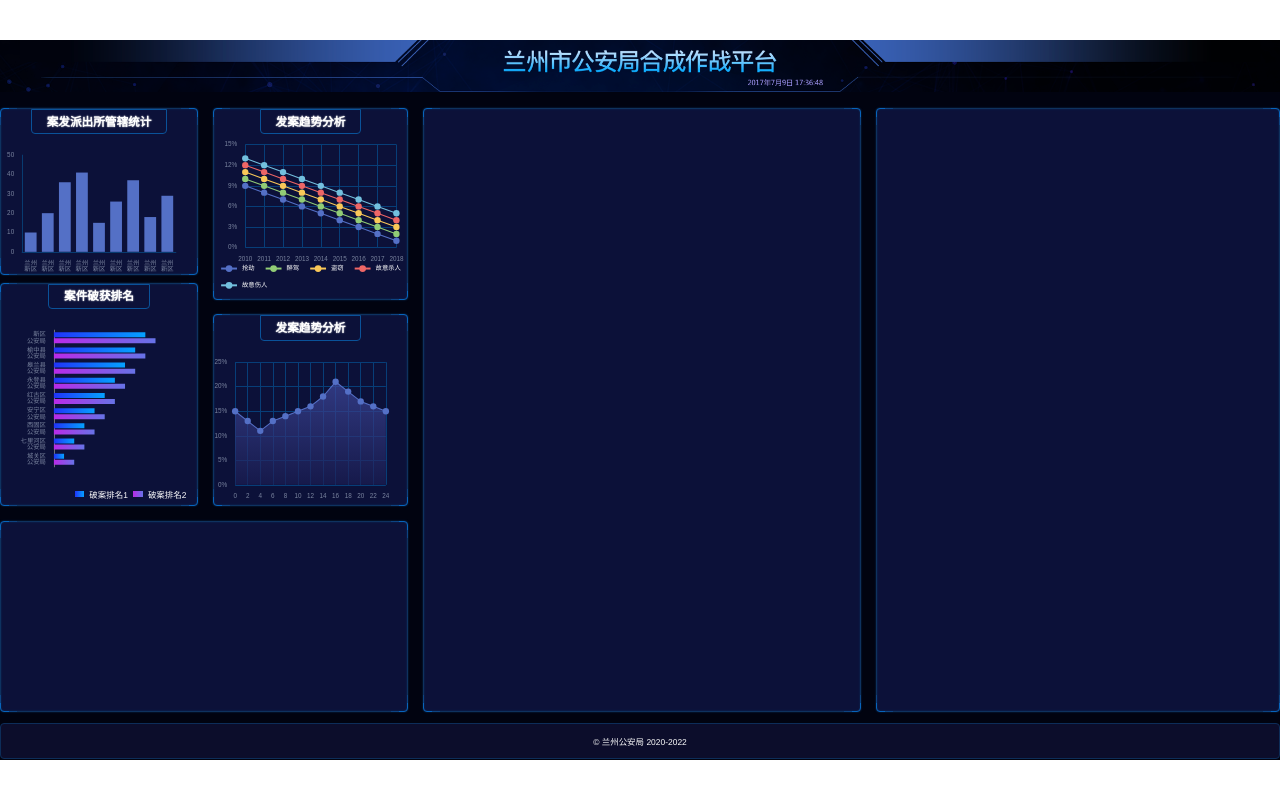
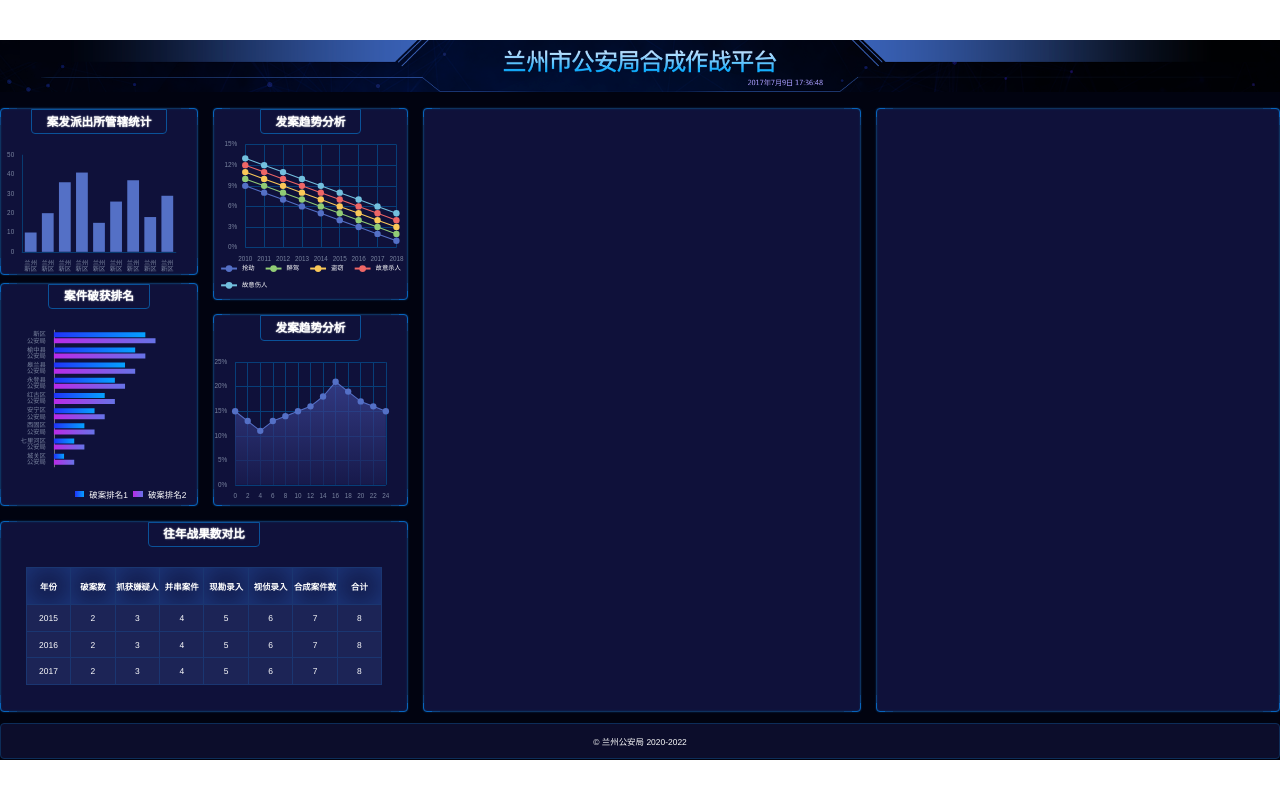
Before and after one commit to niuniu315/daping-demo, a Vue app: page /#/ in a window 1280 px wide. Built offline with nearby package versions, Linux system fonts and the light colour scheme.

Commit message:
完成chart5

```diff
--- a/src/assets/home.scss
+++ b/src/assets/home.scss
@@ -55,7 +55,8 @@
       border-radius: 4px;
       position: relative;
       box-shadow: 0 0 2px 0 #0e325f, inset 0 0 2px 0 #0e325f;
-      background: #0c1139;
+      background: #0f113a;
+
 
       &::before {
         content: '';
@@ -102,7 +103,7 @@
       grid-area: box5;
     }
 
-    .管辖统计, .破获排名, .发案趋势, .案发时段 {
+    .管辖统计, .破获排名, .发案趋势, .案发时段, .战果 {
       height: px(315);
       display: flex;
       flex-direction: column;
@@ -127,6 +128,27 @@
 
     .发案趋势, .案发时段 {
       height: px(363);
+    }
+    .战果 {
+      > table {
+        margin-top: px(38);
+        border-collapse: collapse;
+        th, td {
+          border: 1px solid #1a3671;
+        }
+        thead {
+          th {
+            height: px(70);
+            box-shadow: inset 0 0 px(60) 0 #1f3d85;
+          }
+        }
+        tbody {
+          td {height: px(50); width: px(84);
+            background: #1c2456;
+          }
+
+        }
+      }
     }
 
     .破获排名 {
--- a/src/components/Home.vue
+++ b/src/components/Home.vue
@@ -11,7 +11,9 @@
           <Chart3/>
           <Chart4/>
         </section>
-        <section class="bordered section3"></section>
+        <section class="bordered section3">
+          <Chart5/>
+        </section>
         <section class="bordered section4"></section>
         <section class="bordered section5"></section>
       </main>
@@ -28,10 +30,11 @@
 import Chart2 from './charts/Chart2.vue';
 import Chart3 from './charts/Chart3.vue';
 import Chart4 from './charts/Chart4.vue';
+import Chart5 from './charts/Chart5.vue';
 
 export default {
   name: 'Home',
-  components: {Chart4, Chart3, Chart2, Chart1},
+  components: {Chart5, Chart4, Chart3, Chart2, Chart1},
   setup() {
     const year = new Date().getFullYear();
     return {year};
--- /dev/null
+++ b/src/components/charts/Chart5.vue
@@ -0,0 +1,34 @@
+<template>
+  <div class="战果">
+    <h2>往年战果数对比</h2>
+    <table>
+      <thead>
+      <tr>
+        <th>年份</th><th>破案数</th><th>抓获嫌疑人</th><th>并串案件</th><th>现勘录入</th>
+        <th>视侦录入</th><th>合成案件数</th><th>合计</th>
+      </tr>
+      </thead>
+      <tbody>
+      <tr>
+        <td>2015</td><td>2</td><td>3</td><td>4</td><td>5</td><td>6</td><td>7</td><td>8</td>
+      </tr>
+      <tr>
+        <td>2016</td><td>2</td><td>3</td><td>4</td><td>5</td><td>6</td><td>7</td><td>8</td>
+      </tr>
+      <tr>
+        <td>2017</td><td>2</td><td>3</td><td>4</td><td>5</td><td>6</td><td>7</td><td>8</td>
+      </tr>
+      </tbody>
+    </table>
+  </div>
+</template>
+
+<script lang="ts">
+export default {
+  name: 'Chart5'
+};
+</script>
+
+<style lang="scss" scoped>
+
+</style>
```
